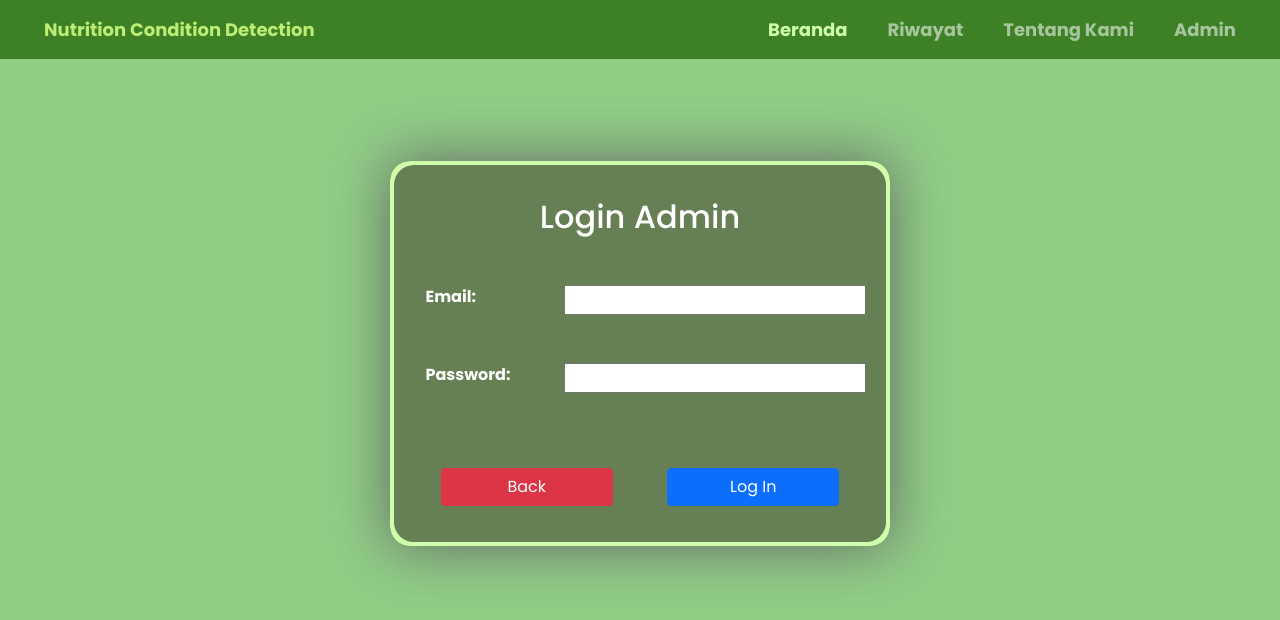
After one commit to TukangBakmi/Nutrition-Expert-System, a PHP site: page /admin.php in a window 1280 px wide. The commit adds this page. Shown: the top 620 px of the page. Run offline with PHP 8.4, Linux system fonts and the light colour scheme.

Commit message:
Add Admin Page

```diff
--- /dev/null
+++ b/_dbConfig/dbConfig.php
@@ -0,0 +1,8 @@
+<?php
+    $servername = "localhost";
+    $username = 'root';
+    $password = '';
+    $dbName = 'expertsystem_NCD';
+    // Create connection
+    $conn = new mysqli($servername, $username, $password, $dbName);
+?>
--- /dev/null
+++ b/admin.php
@@ -0,0 +1,42 @@
+<?php
+    session_start();
+    include('_dbConfig/dbConfig.php');
+    if(isset($_SESSION['userId'])){
+        header("Location: index.php");
+    }
+?>
+
+<!DOCTYPE html>
+<html translate="no">
+<head>
+  <title>Nutrition Expert System</title>
+  <link rel="icon" href="img/_logoCircle.png">
+  <?php include 'framework/bootstrap.php'?>
+</head>
+<body>
+    <?php include 'navbar.php' ?>
+    <link rel="stylesheet" href="css/admin.css">
+    <div class="login" data-aos="fade-up" data-aos-duration="2400">
+        <div class="box">
+            <span></span>
+            <div class="content">
+                <h2 class="my-4">Login Admin</h2>
+                <form autocomplete="on" method="POST" id="formLoginAdmin">
+                    <div class="row my-5">
+                        <label id="emailLabel" class="input-label col-4">Email: </label>
+                        <input id="email" name="email" type="email" class="input-text col-8" required>
+                    </div>
+                    <div class="row my-5">
+                        <label id="passwordLabel" class="input-label col-4">Password: </label>
+                        <input id="password" name="password" type="password" class="input-text col-8" required>
+                    </div>
+                    <div class="row">
+                        <button id="adm_btnBack" class="btn btn-danger">Back</button>
+                        <button id="adm_btnLogin" type="button" class="btn btn-primary">Log In</button>
+                    </div>
+                </form>
+            </div>
+        </div>
+    </div>
+</body>
+</html>
--- /dev/null
+++ b/css/admin.css
@@ -0,0 +1,86 @@
+body{
+    background-color: #90CE86;
+    font-weight: 700 !important;
+}
+
+/* Kotak Login */
+.login .box {
+    background: #000;
+    position: relative;
+    display: flex;
+    justify-content: center;
+    padding: 1% 2%;
+    left: 50%;
+    width: 500px;
+    margin-left: -250px;
+    margin-top: 8%;
+    text-align: center;
+    border-radius: 20px;
+}
+/* Label email & password */
+.login label{
+    text-align: left;
+}
+/* Bayangan kotak */
+.box:before {
+    content: "";
+    position: absolute;
+    top: 0;
+    left: 0;
+    right: 0;
+    bottom: 0;
+    filter: blur(30px);
+}
+/* Border Kotak */
+.box:after {
+    content: "";
+    position: absolute;
+    top: 0;
+    left: 0;
+    right: 0;
+    bottom: 0;
+    border-radius: 20px;
+}
+/* Kotak Login */
+.login span {
+    position: absolute;
+    top: 4px;
+    left: 4px;
+    right: 4px;
+    bottom: 4px;
+    background: rgba(0, 0, 0, 0.5);
+    z-index: 5;
+    border-radius: 20px;
+}
+
+.login button{
+    width: 38%;
+    margin: 6% 6%;
+}
+
+.login button a:hover{
+    color: white;
+    text-decoration: underline;
+}
+
+.content {
+    z-index: 10;
+    color: #fff;
+}
+
+.box:after {
+    background-color: #CFFFAA;
+}
+
+.box:before {
+    background-color: #646464;
+}
+
+.admin:hover{
+    color:yellow;
+    text-decoration: underline;
+}
+
+.alert-note{
+    color: red;
+}
--- a/css/index.css
+++ b/css/index.css
@@ -16,7 +16,7 @@ body {
     font-size: 60px;
     color: #FFF964;
     font-weight: 700;
-
+    cursor: default;
 }
 
 .btn{
--- a/css/style.css
+++ b/css/style.css
@@ -2,15 +2,35 @@
 *{
     font-family: 'Poppins', sans-serif;
 }
+
 nav{
-    background-color: #3D8026 !important;
+    background-color: #3D8026;
+}
+
+.navbar-brand{
+    font-weight: 700;
+    font-size: large;
+    color: #beed76 !important;
+    margin-left: 2rem;
+}
+
+.navbar-brand:hover{
+    cursor: default;
 }
 
 .navbar-collapse {
     align-items: end;
 }
+
+.navbar-collapse .active{
+    color: #CFFFAA !important;
+}
+
 .nav-link{
     font-weight: 700;
     font-size: large;
-    color: #CFFFAA !important;
 }
+
+.nav-link:hover{
+    color: white !important;
+}
--- a/navbar.php
+++ b/navbar.php
@@ -1,13 +1,13 @@
 <nav class="navbar navbar-expand-lg navbar-dark">
   <div class="container-fluid">
-    <a class="navbar-brand" href="#">Navbar</a>
+    <a class="navbar-brand">Nutrition Condition Detection</a>
     <button class="navbar-toggler" type="button" data-bs-toggle="collapse" data-bs-target="#navbarNav" aria-controls="navbarNav" aria-expanded="false" aria-label="Toggle navigation">
       <span class="navbar-toggler-icon"></span>
     </button>
     <div class="collapse navbar-collapse" id="navbarNav">
       <ul class="navbar-nav ms-auto">
         <li class="nav-item me-4">
-          <a class="nav-link active" aria-current="page" href="#">Beranda</a>
+          <a class="nav-link active" aria-current="page" href="index.php">Beranda</a>
         </li>
         <li class="nav-item me-4">
           <a class="nav-link" href="#">Riwayat</a>
@@ -15,6 +15,9 @@
         <li class="nav-item me-4">
           <a class="nav-link" href="#">Tentang Kami</a>
         </li>
+        <li class="nav-item me-4">
+          <a class="nav-link" href="admin.php">Admin</a>
+        </li>
       </ul>
     </div>
   </div>
```
Also changed, not shown: hasil.php (+7 -2 lines), index.php (+13 -3 lines), input.php (+6 -2 lines), konsultasi.php (+6 -2 lines), img/_logoCircle.png (added), img/_logoSquare.png (added).
